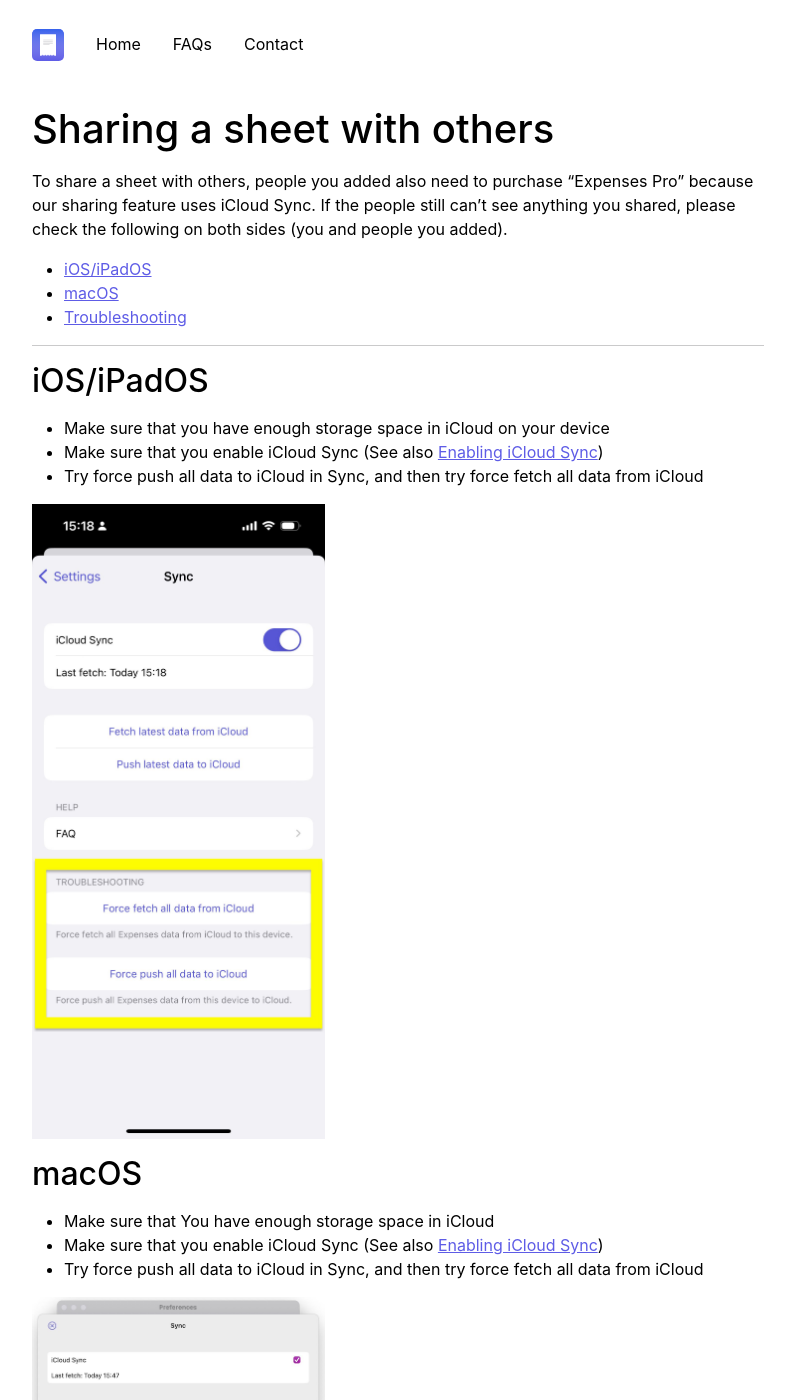
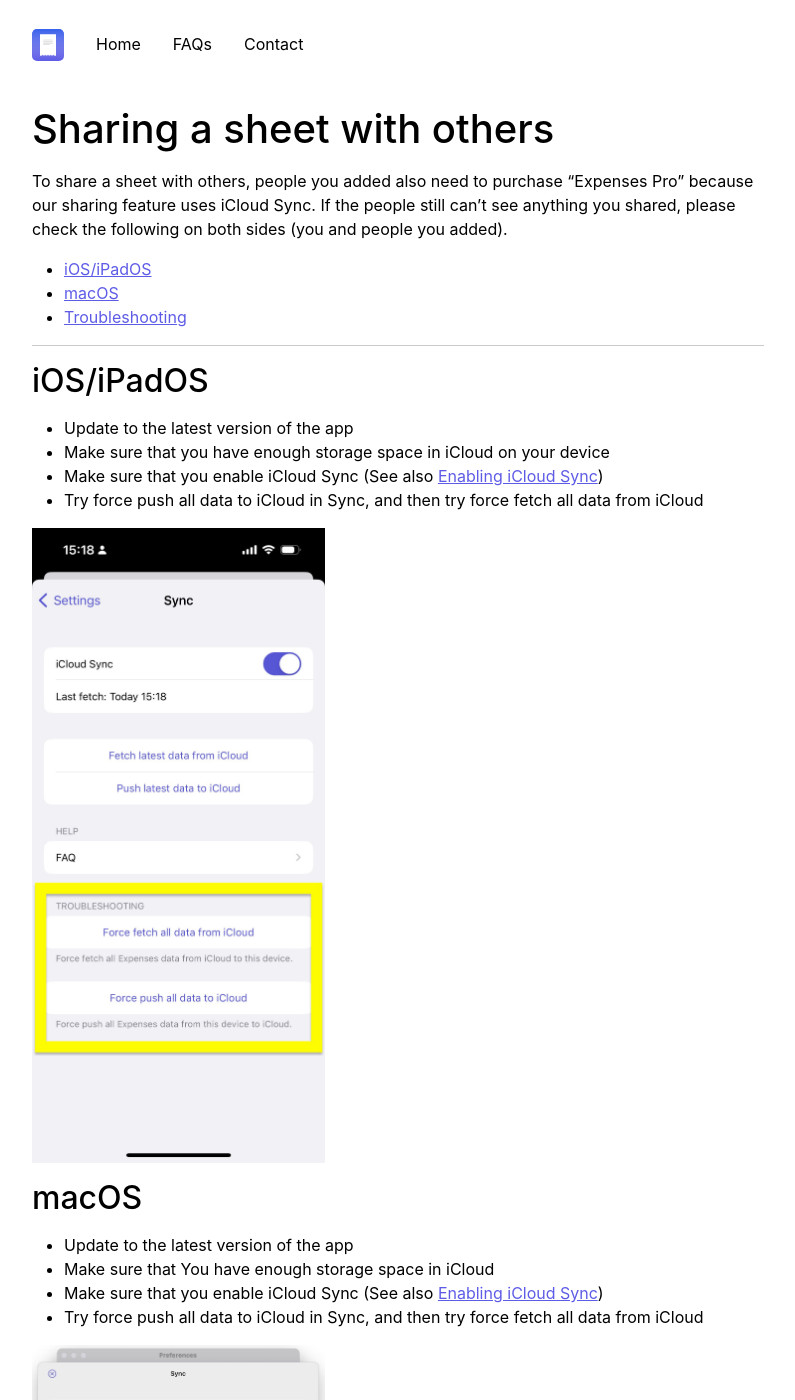
Before and after one commit to bluecometlabs/getexpenses.app, a Jekyll site: the page built from pages/faq/sharing-sheet-with-others.md, in a window 1280 px wide and 1400 px high. Shown: the whole window, without its empty margins (242-1037 px from the left). Built offline with Jekyll 4.4.1, drawn with Linux system fonts in a browser that asks for light colours; some of the changed text lies outside the part shown.

Commit message:
Update page

```diff
--- a/pages/faq/sharing-sheet-with-others.md
+++ b/pages/faq/sharing-sheet-with-others.md
@@ -16,6 +16,7 @@
 
 ## iOS/iPadOS
 
+- Update to the latest version of the app
 - Make sure that you have enough storage space in iCloud on your device
 - Make sure that you enable iCloud Sync (See also [Enabling iCloud Sync](/faq/enabling-icloud-sync))
 - Try force push all data to iCloud in Sync, and then try force fetch all data from iCloud
@@ -24,6 +25,7 @@
 
 ## macOS
 
+- Update to the latest version of the app
 - Make sure that You have enough storage space in iCloud
 - Make sure that you enable iCloud Sync (See also [Enabling iCloud Sync](/faq/enabling-icloud-sync))
 - Try force push all data to iCloud in Sync, and then try force fetch all data from iCloud
```
Also changed, not shown: other parts of pages/faq/sharing-sheet-with-others.md (+0 -1 lines).
